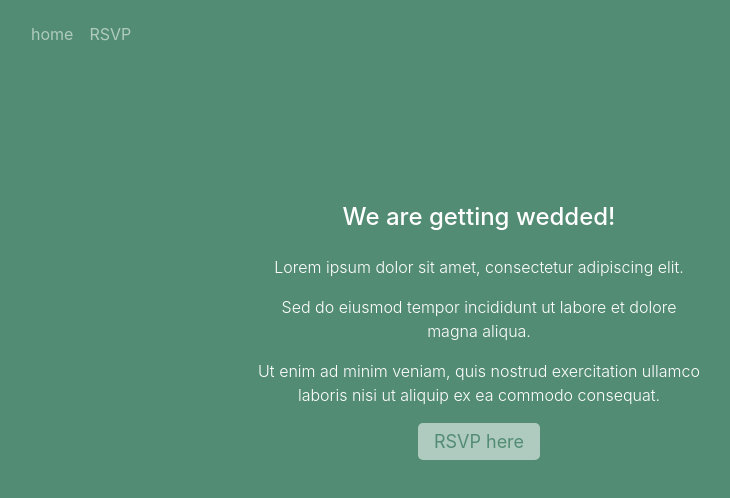
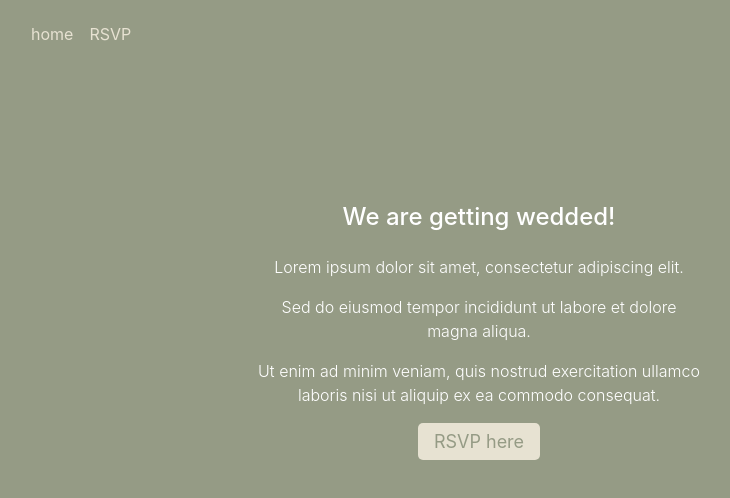
Before and after one commit to cormaclc/cormaclynchcollier.com, a Next.js app: page /and-natalie in a window 1280 px wide. Shown: the top 498 px of the page, without its empty margins (161-891 px from the left). Built offline with nearby package versions, Linux system fonts and the light colour scheme.

Commit message:
chore: color scheme

```diff
--- a/src/components/wedding/landing/Landing.scss
+++ b/src/components/wedding/landing/Landing.scss
@@ -18,4 +18,9 @@
   border: 0px;
   border-radius: 5px;
   font-size: 18px;
+
+  &:hover {
+    background-color: shared.$color-text;
+    color: shared.$color-main;
+  }
 }
--- a/src/styles/wedding/shared.scss
+++ b/src/styles/wedding/shared.scss
@@ -1,8 +1,7 @@
 // colors
-$color-main: #538C74;
-$color-secondary: #afcbbf;
+$color-main: #959B85;
+$color-secondary: #E7E2D2;
 $color-text: white;
-$color-emphasis: #343a40;
 
 // font weight
 $lighter-bold: 500;
```
